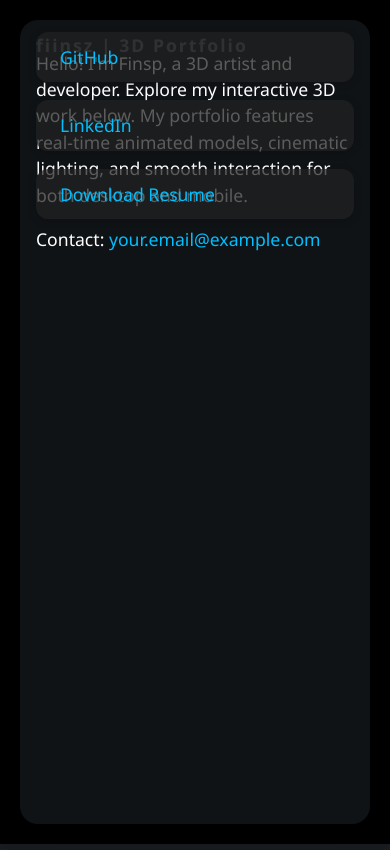
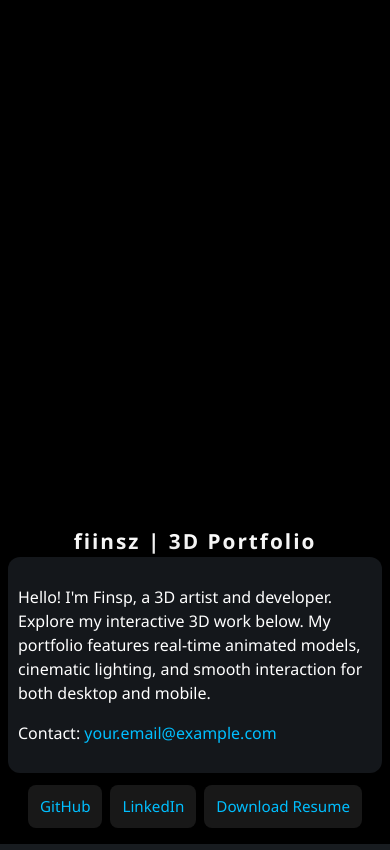
Before and after one commit to Fiinsz/Threejs, a website built with Vite: page index.html in a window 390 px wide. Built offline with nearby package versions, Linux system fonts and the light colour scheme.

Commit message:
Flex Mobile

```diff
--- a/src/style.css
+++ b/src/style.css
@@ -42,8 +42,6 @@ h1 {
   left: 0;
   z-index: 1;
 }
-
-/* Add more custom styles for your 3D portfolio here */
 
 .logo {
   height: 6em;
@@ -93,12 +91,15 @@ button:focus-visible {
   height: 100vh;
   z-index: 2;
   pointer-events: none;
+  display: flex;
+  flex-direction: column;
+  justify-content: space-between;
+  pointer-events: none;
 }
 
 .portfolio-header {
-  position: absolute;
-  top: 40px;
-  left: 60px;
+  margin-top: 40px;
+  margin-left: 60px;
   color: #fff;
   font-size: 2.5rem;
   font-weight: bold;
@@ -109,9 +110,8 @@ button:focus-visible {
 }
 
 .portfolio-info {
-  position: absolute;
-  bottom: 40px;
-  left: 60px;
+  margin-left: 60px;
+  margin-bottom: 40px;
   color: #fff;
   font-size: 1.2rem;
   max-width: 400px;
@@ -124,12 +124,12 @@ button:focus-visible {
 }
 
 .portfolio-links {
-  position: absolute;
-  bottom: 40px;
-  right: 60px;
+  margin-bottom: 40px;
+  margin-right: 60px;
   display: flex;
   flex-direction: column;
   gap: 18px;
+  align-items: flex-end;
   z-index: 3;
   pointer-events: auto;
 }
@@ -151,13 +151,40 @@ button:focus-visible {
 }
 
 @media (max-width: 700px) {
-  .portfolio-header, .portfolio-info, .portfolio-links {
-    left: 20px;
-    right: 20px;
-    bottom: 20px;
-    top: 20px;
-    font-size: 1.1rem;
-    padding: 12px 16px;
+  .portfolio-overlay {
+    flex-direction: column;
+    justify-content: flex-end;
+    align-items: stretch;
+    background: none;
+    pointer-events: none;
+  }
+  .portfolio-header {
+    margin: 20px 16px 0 16px;
+    font-size: 1.3rem;
+    text-align: center;
+    pointer-events: auto;
+  }
+  .portfolio-info {
+    margin: 0 8px 12px 8px;
+    font-size: 1rem;
+    max-width: 100%;
+    padding: 12px 10px;
+    border-radius: 12px;
+    background: rgba(24,28,32,0.85);
+    pointer-events: auto;
+  }
+  .portfolio-links {
+    margin: 0 8px 16px 8px;
+    flex-direction: row;
+    gap: 8px;
+    justify-content: center;
+    align-items: center;
+    pointer-events: auto;
+  }
+  .portfolio-link {
+    font-size: 0.95rem;
+    padding: 10px 12px;
+    border-radius: 8px;
   }
 }
 
```
